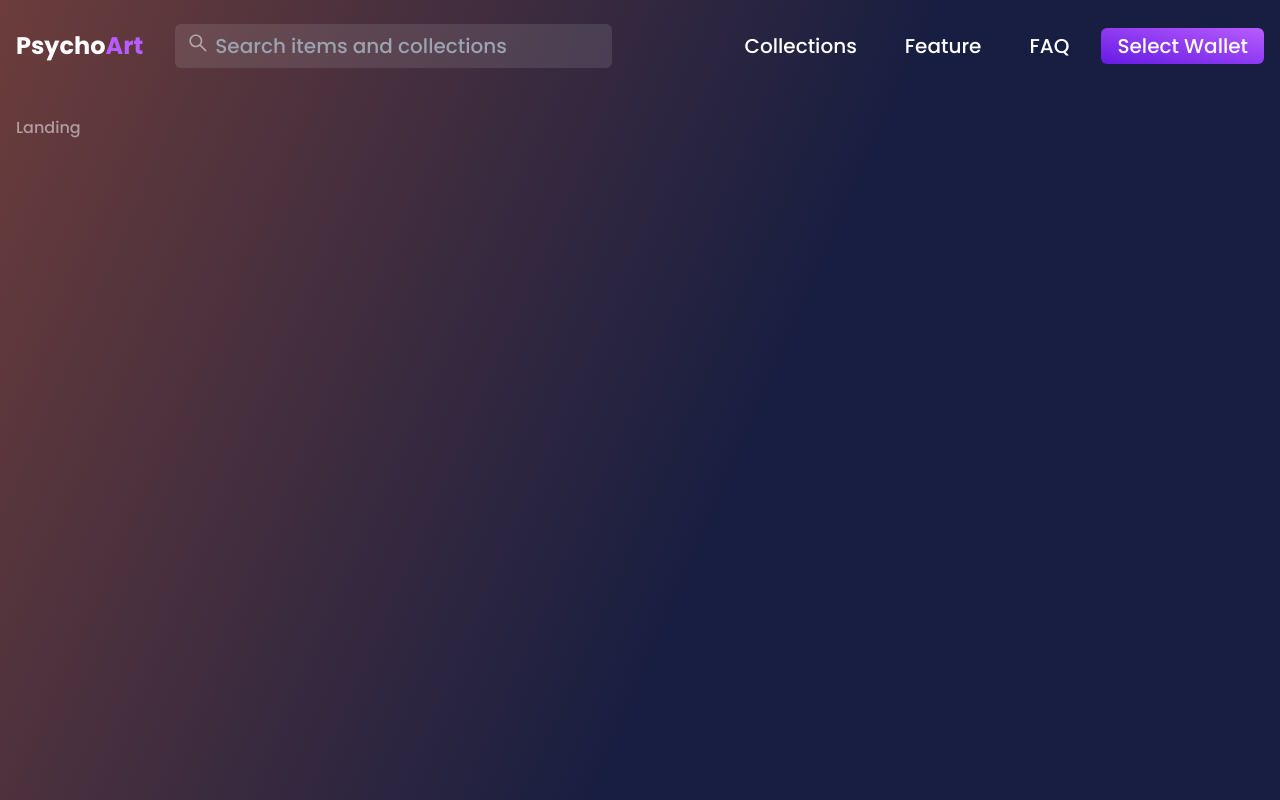
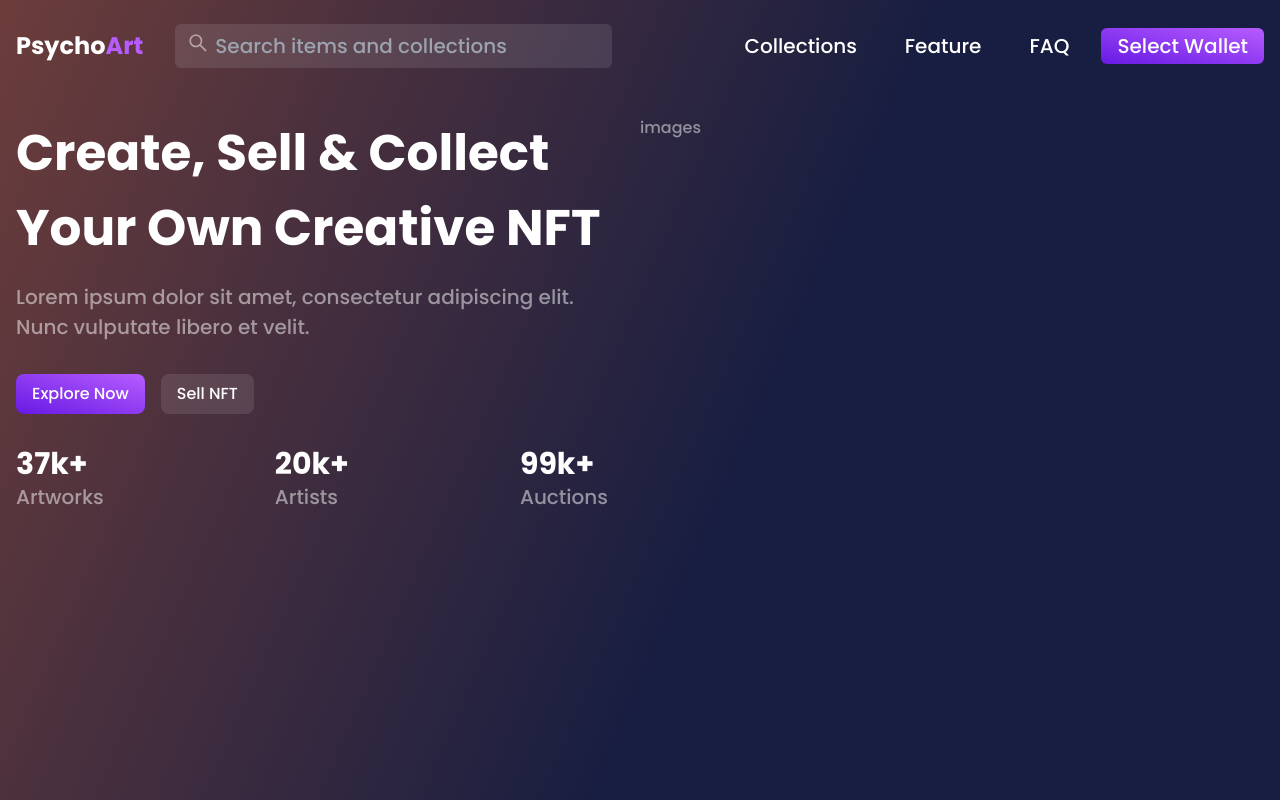
Before and after one commit to BanerjeeProdipta/NFT, a React (Create React App) app: page / in a window 1280 px wide. Built offline with nearby package versions, Linux system fonts and the light colour scheme.

Commit message:
feat:(home- right section) reusable button and verbiage on the right side of home

```diff
--- a/src/App.tsx
+++ b/src/App.tsx
@@ -13,7 +13,7 @@ function App() {
     >
       <div className="container p-4 mx-auto">
         <div className="flex flex-col justify-center">
-          <div className="prose-p:font-medium text-white/50 prose-headings:text-white prose-h2:font-[Roboto] prose-h2:font-bold prose-h2:text-4xl">
+          <div className="prose-p:font-medium prose-p:text-[20px] text-white/50 prose-headings:text-white prose-h2:font-[Roboto] prose-h2:font-bold prose-h2:text-4xl">
             <BrowserRouter>
               <Routes />
             </BrowserRouter>
--- /dev/null
+++ b/src/components/ui/Button.tsx
@@ -0,0 +1,11 @@
+interface props{
+  text:string
+}
+
+function Button({ text }:props) {
+  return (
+    <button type="button" className="w-auto px-4 py-2 text-white transition delay-200 rounded-lg bg-gradient-to-bl from-primaryLight to-primaryDark hover:bg-gradient-to-tr">{text}</button>
+  )
+}
+
+export default Button
--- /dev/null
+++ b/src/pages/landing/Home.tsx
@@ -0,0 +1,44 @@
+import Button from '../../components/ui/Button'
+import homeData from '../../utils/data/homeData'
+
+function Home() {
+  return (
+    <div className="lg:flex">
+      <div className="space-y-4 lg:w-1/2 lg:pr-8">
+        <h1 className="text-[50px] font-bold">
+          Create, Sell & Collect Your Own Creative NFT
+        </h1>
+        <p>
+          Lorem ipsum dolor sit amet, consectetur adipiscing elit. Nunc vulputate libero et velit.
+        </p>
+        <div className="flex items-center py-4 space-x-4">
+          <Button text="Explore Now" />
+          <button
+            type="button"
+            className="px-4 py-2 text-white rounded-lg bg-white/10 whitespace-nowrap"
+          >
+            Sell NFT
+          </button>
+
+        </div>
+        <div className="flex items-center justify-between">
+          {homeData.map((item) => (
+            <div key={item.title}>
+              <h3 className="text-3xl font-bold">{item.count}</h3>
+              <p>
+                {item.title}
+              </p>
+            </div>
+          ))}
+        </div>
+      </div>
+
+      <div>
+        images
+      </div>
+
+    </div>
+  )
+}
+
+export default Home
--- a/src/pages/landing/index.tsx
+++ b/src/pages/landing/index.tsx
@@ -1,6 +1,10 @@
+import Home from './Home'
+
 function Landing() {
   return (
-    <div>Landing</div>
+    <div>
+      <Home />
+    </div>
   )
 }
 
--- /dev/null
+++ b/src/types/homeDataType.ts
@@ -0,0 +1,4 @@
+export type HomeDataType = {
+  count:string,
+  title:string,
+}
--- /dev/null
+++ b/src/utils/data/homeData.ts
@@ -0,0 +1,18 @@
+import { HomeDataType } from '../../types/homeDataType'
+
+const homeData: HomeDataType[] = [
+  {
+    count: '37k+',
+    title: 'Artworks',
+  },
+  {
+    count: '20k+',
+    title: 'Artists',
+  },
+  {
+    count: '99k+',
+    title: 'Auctions',
+  },
+]
+
+export default homeData
```
